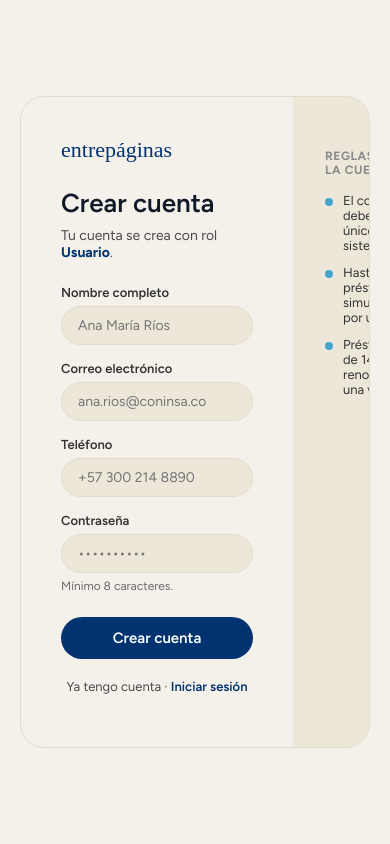
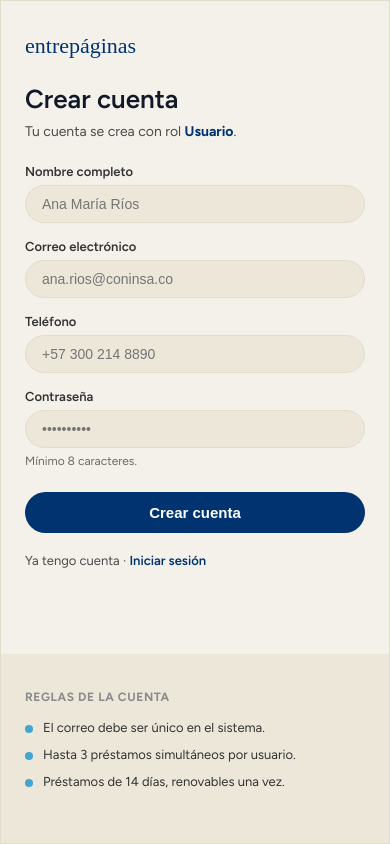
Before and after one commit to softhamck/entrepaginas, a React (Vite) app in the folder frontend/: page /registro in a window 390 px wide. Built offline with nearby package versions, Linux system fonts and the light colour scheme; no server answers; a web font is replaced by a local one.

Commit message:
fix(ui): left-align text, remove boxed border, add mobile breakpoint

```diff
--- a/frontend/src/pages/RegisterPage.css
+++ b/frontend/src/pages/RegisterPage.css
@@ -1,11 +1,11 @@
 .auth-page {
   min-height: 100vh;
+  background: #f4f1ea;
+  font-family: 'Figtree', sans-serif;
   display: flex;
   align-items: center;
   justify-content: center;
-  background: #f4f1ea;
   padding: 40px 20px;
-  font-family: 'Figtree', sans-serif;
 }
 
 .auth-card {
@@ -15,10 +15,11 @@
   background: #f4f1ea;
   border: 1px solid #e2ddcb;
   border-radius: 24px;
+  box-shadow: 0 10px 30px rgba(0, 0, 0, 0.06);
   overflow: hidden;
 }
 
-.auth-form-panel { flex: 1.4; padding: 40px; }
+.auth-form-panel { flex: 1.4; padding: 40px; text-align: left; }
 
 .auth-logo {
   font-family: 'Caprasimo', cursive;
@@ -27,13 +28,7 @@
   margin-bottom: 24px;
 }
 
-.auth-form-panel h1 {
-  color: #111827;
-  font-family: 'Figtree', sans-serif;
-  font-weight: 600;
-  margin: 0 0 8px;
-  font-size: 26px;
-}
+.auth-form-panel h1 { color: #111827; font-weight: 600; margin: 0 0 8px; font-size: 26px; }
 .auth-subtext { color: #4a4a4a; margin: 0 0 24px; font-size: 14px; }
 .auth-highlight { color: #003370; }
 
@@ -46,7 +41,7 @@
   background: #ece7d9;
   font-size: 14px;
   color: #333;
-  font-family: 'Figtree', sans-serif;
+  width: 100%;
 }
 .auth-form input:focus { outline: none; border-color: #43a5d0; }
 .auth-hint { font-weight: 400; color: #6b6b6b; font-size: 12px; }
@@ -60,12 +55,12 @@
   padding: 12px;
   font-size: 15px;
   font-weight: 600;
-  font-family: 'Figtree', sans-serif;
   cursor: pointer;
+  width: 100%;
 }
 .auth-button:hover { background: #002a5c; }
 
-.auth-footer { text-align: center; margin-top: 20px; font-size: 13px; color: #4a4a4a; }
+.auth-footer { margin-top: 20px; font-size: 13px; color: #4a4a4a; }
 .auth-link { color: #003370; font-weight: 600; text-decoration: none; }
 .auth-error { color: #b3261e; font-size: 13px; margin-bottom: 12px; }
 
@@ -83,3 +78,15 @@
   border-radius: 50%;
   background: #43a5d0;
 }
+
+@media (max-width: 640px) {
+  .auth-page { padding: 0; }
+  .auth-card {
+    flex-direction: column;
+    max-width: 100%;
+    border-radius: 0;
+    min-height: 100vh;
+  }
+  .auth-form-panel { padding: 32px 24px; }
+  .auth-rules-panel { padding: 24px; }
+}
```
